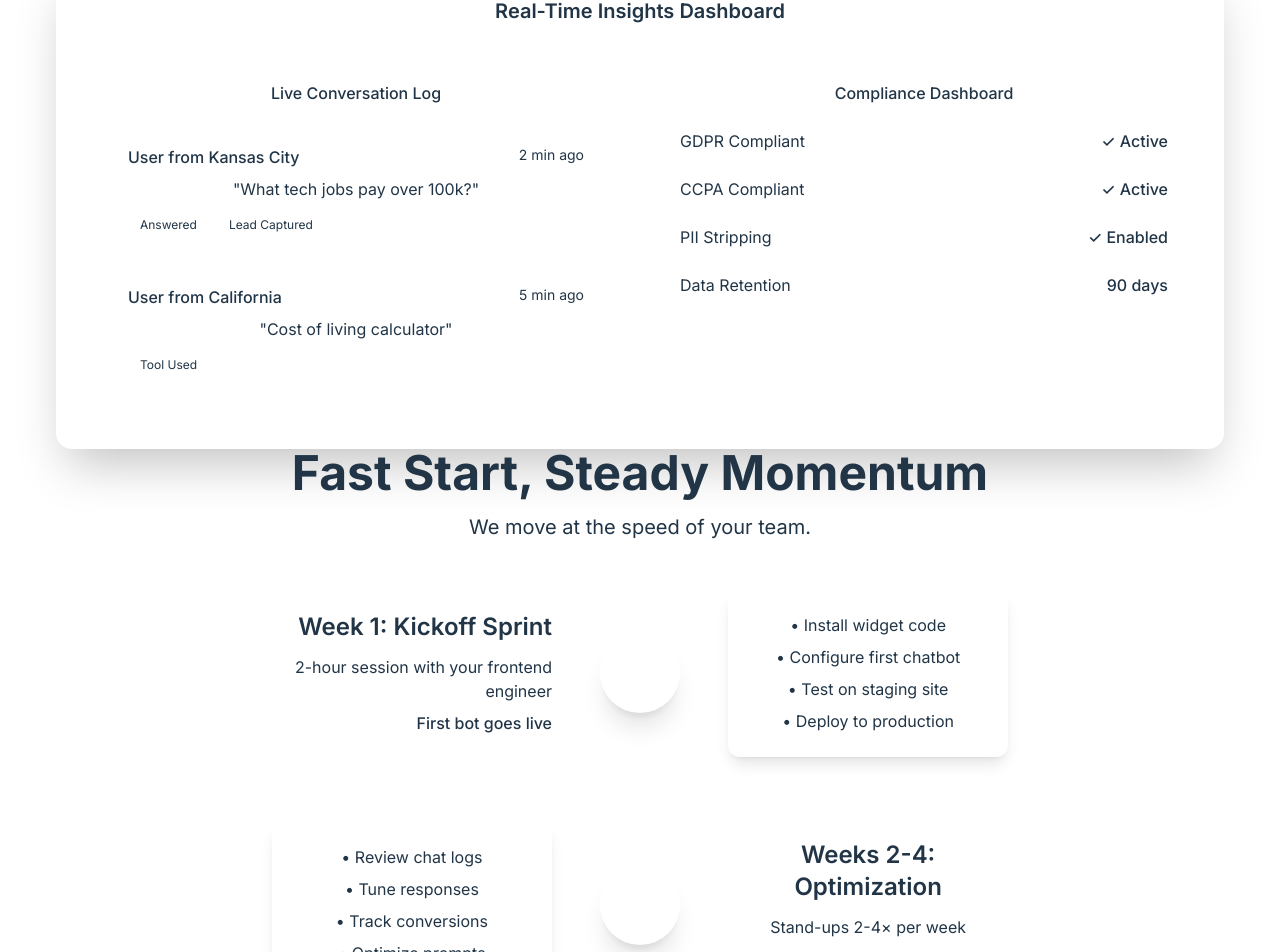
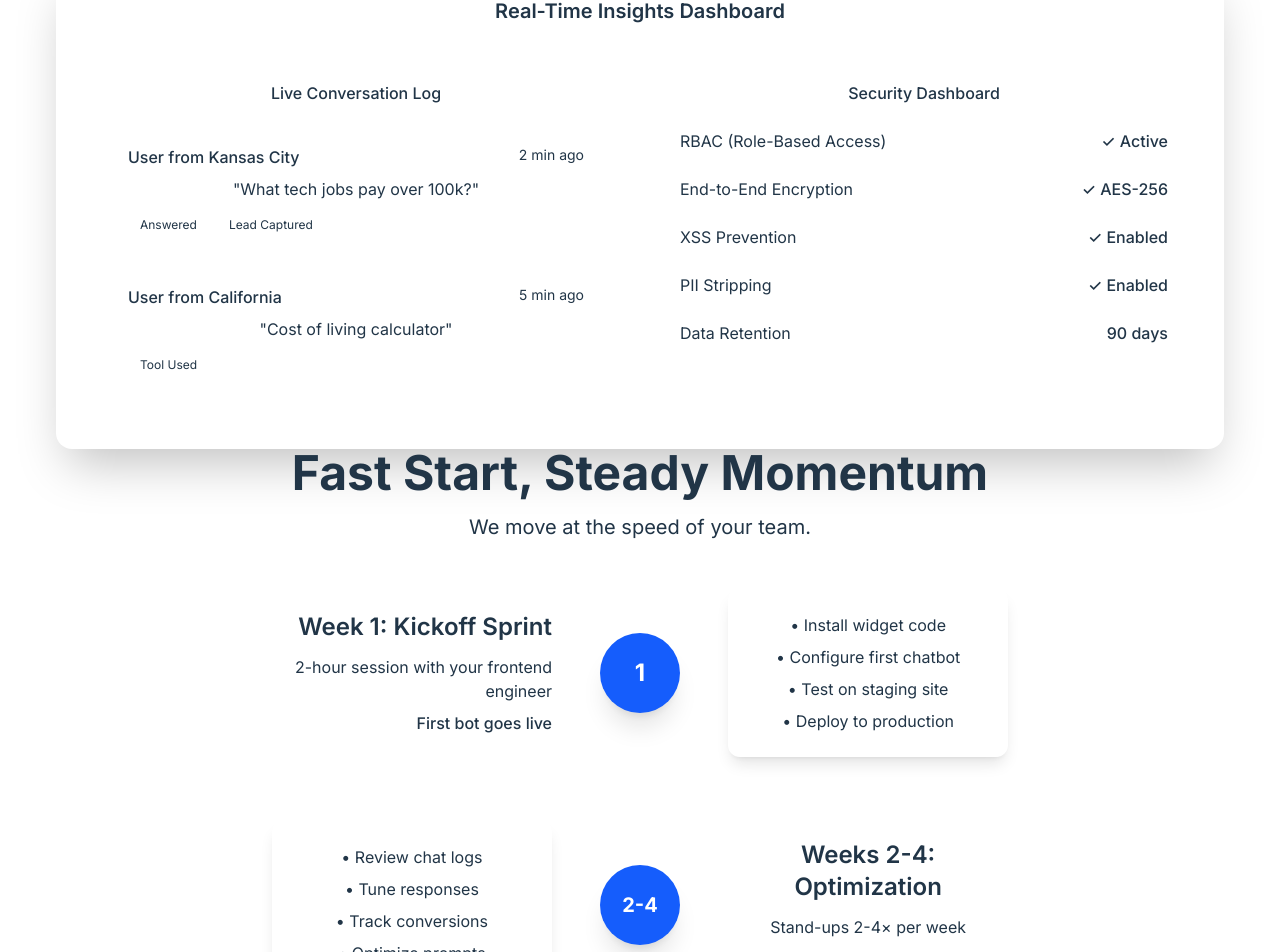
Before and after one commit to pawelsloboda5/pitch-boilerplate-ai-chatbot, a React (Vite) app in the folder ai-chat-bot-pitch/: page / in a window 1280 px wide. Shown: the part 5259-6211 px from the top of the page. Built offline with nearby package versions, Linux system fonts and the light colour scheme.

Commit message:
fixed time to live ui

```diff
--- a/ai-chat-bot-pitch/src/App.jsx
+++ b/ai-chat-bot-pitch/src/App.jsx
@@ -902,15 +902,19 @@ function SecuritySection() {
             </div>
 
             <div className="bg-light-50 rounded-xl p-6">
-              <h4 className="font-medium text-dark-700 mb-6">Compliance Dashboard</h4>
+              <h4 className="font-medium text-dark-700 mb-6">Security Dashboard</h4>
               <div className="space-y-6">
                 <div className="flex items-center justify-between">
-                  <span className="text-dark-600">GDPR Compliant</span>
+                  <span className="text-dark-600">RBAC (Role-Based Access)</span>
                   <span className="text-success-600 font-medium">✓ Active</span>
                 </div>
                 <div className="flex items-center justify-between">
-                  <span className="text-dark-600">CCPA Compliant</span>
-                  <span className="text-success-600 font-medium">✓ Active</span>
+                  <span className="text-dark-600">End-to-End Encryption</span>
+                  <span className="text-success-600 font-medium">✓ AES-256</span>
+                </div>
+                <div className="flex items-center justify-between">
+                  <span className="text-dark-600">XSS Prevention</span>
+                  <span className="text-success-600 font-medium">✓ Enabled</span>
                 </div>
                 <div className="flex items-center justify-between">
                   <span className="text-dark-600">PII Stripping</span>
@@ -951,7 +955,7 @@ function EngagementSection() {
                 <p className="text-dark-600 mb-2">2-hour session with your frontend engineer</p>
                 <p className="text-primary-600 font-medium">First bot goes live</p>
               </div>
-              <div className="w-20 h-20 bg-primary-600 rounded-full flex items-center justify-center text-white font-bold text-2xl z-10 relative shadow-xl">
+              <div className="w-20 h-20 bg-blue-600 rounded-full flex items-center justify-center text-white font-bold text-2xl z-10 relative shadow-xl">
                 1
               </div>
               <div className="flex-1">
@@ -977,7 +981,7 @@ function EngagementSection() {
                   </ul>
                 </div>
               </div>
-              <div className="w-20 h-20 bg-primary-600 rounded-full flex items-center justify-center text-white font-bold text-xl z-10 relative shadow-xl">
+              <div className="w-20 h-20 bg-blue-600 rounded-full flex items-center justify-center text-white font-bold text-xl z-10 relative shadow-xl">
                 2-4
               </div>
               <div className="flex-1">
@@ -993,7 +997,7 @@ function EngagementSection() {
                 <p className="text-dark-600 mb-2">Roll out to remaining 4 sites</p>
                 <p className="text-primary-600 font-medium">Full deployment</p>
               </div>
-              <div className="w-20 h-20 bg-primary-600 rounded-full flex items-center justify-center text-white font-bold text-xl z-10 relative shadow-xl">
+              <div className="w-20 h-20 bg-blue-600 rounded-full flex items-center justify-center text-white font-bold text-xl z-10 relative shadow-xl">
                 5+
               </div>
               <div className="flex-1">
```
